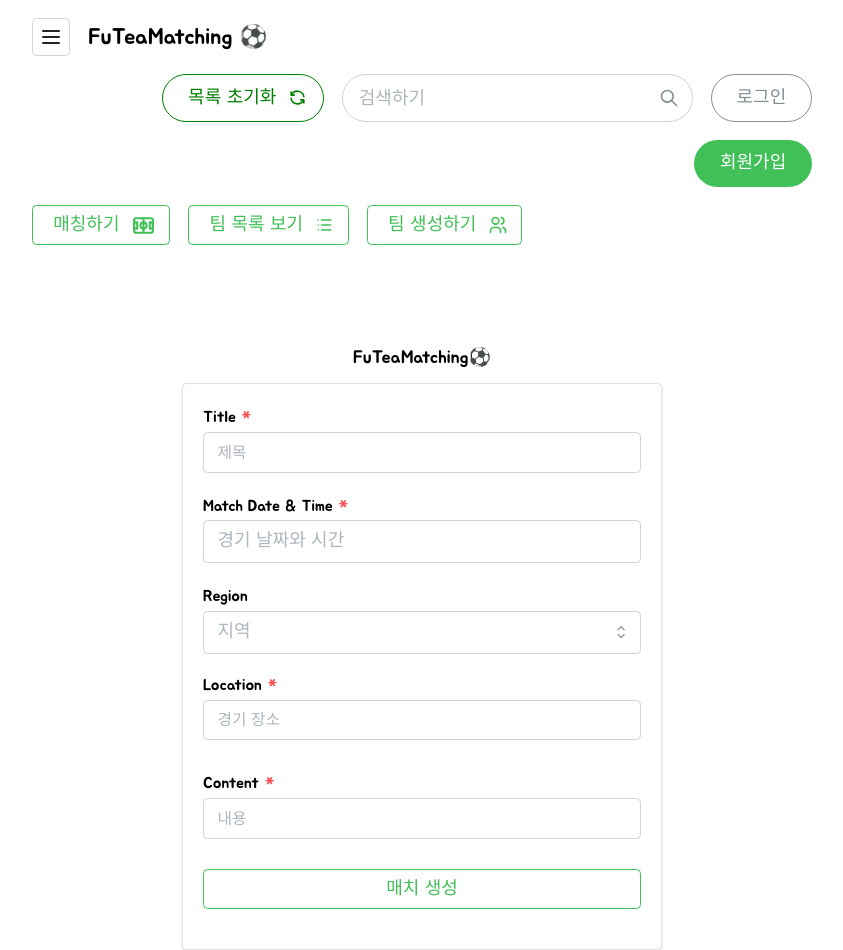
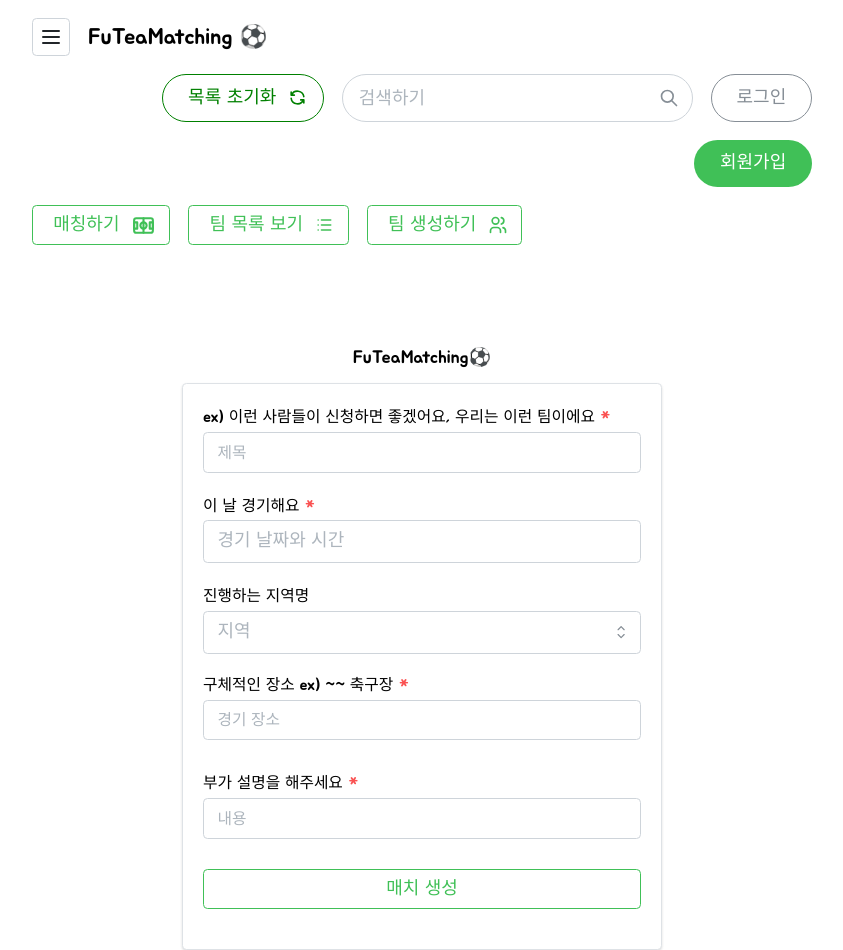
Before and after one commit to Ti-ki-ta-ka/futeamatching-web, a React (Vite) app: page /matches/create in a window 1280 px wide. Shown: the whole page, without its empty margins (218-1061 px from the left). Built offline with nearby package versions, Linux system fonts and the light colour scheme.

Commit message:
한글로 수정 및 alert 수정

```diff
--- a/src/components/MatchCreateInput.jsx
+++ b/src/components/MatchCreateInput.jsx
@@ -12,6 +12,23 @@ const MatchCreateInput = ({ createMatch }) => {
   const [location, setLocation] = useState('');
   const [content, setContent] = useState('');
   const navigate = useNavigate();
+
+  const options = [
+    { value: 'SEOUL', label: '서울' },
+    { value: 'BUSAN', label: '부산' },
+    { value: 'DAEGU', label: '대구' },
+    { value: 'INCHEON', label: '인천' },
+    { value: 'GWANGJU', label: '광주' },
+    { value: 'DAEJEON', label: '대전' },
+    { value: 'ULSAN', label: '울산' },
+    { value: 'SEJONG', label: '세종' },
+    { value: 'GYEONGGI', label: '경기' },
+    { value: 'GANGWON', label: '강원' },
+    { value: 'CHUNGCHEONG', label: '충청' },
+    { value: 'JEOLLA', label: '전라' },
+    { value: 'GYEONGSANG', label: '경상' },
+    { value: 'JEJU', label: '제주' }
+];
 
   const handleCreateMatch = async (event) => {
     event.preventDefault();
@@ -33,6 +50,16 @@ const MatchCreateInput = ({ createMatch }) => {
         content,
       });
       navigate('/main');
+      alert(`매치가 성공적으로 등록되었습니다!
+
+        누구와 붙게 될까요!?
+
+        매치 정보
+        제목 : ${title}
+        경기 날짜 : ${formattedDateTime}
+        지역 : ${regionsString}
+        장소 : ${location}
+        `)
     } catch (error) {
       console.error("매치 생성 실패", error);
     }
@@ -50,7 +77,7 @@ const MatchCreateInput = ({ createMatch }) => {
       <Text fw={500} ta="center">FuTeaMatching⚽</Text>
       <Paper shadow="xs" padding="md" withBorder style={{ marginTop: '10px', padding: '20px' }}>
         <TextInput
-          label="Title"
+          label="ex) 이런 사람들이 신청하면 좋겠어요, 우리는 이런 팀이에요"
           placeholder="제목"
           value={title}
           onChange={(e) => setTitle(e.target.value)}
@@ -59,7 +86,7 @@ const MatchCreateInput = ({ createMatch }) => {
         />
 
         <DateTimePicker
-          label="Match Date & Time"
+          label="이 날 경기해요"
           placeholder="경기 날짜와 시간"
           value={matchDateTime}
           onChange={setMatchDateTime}
@@ -69,31 +96,16 @@ const MatchCreateInput = ({ createMatch }) => {
         />
 
         <MultiSelect
-          label="Region"
+          label="진행하는 지역명"
           placeholder="지역"
-          data={[
-            'SEOUL',
-            'BUSAN',
-            'DAEGU',
-            'INCHEON',
-            'GWANGJU',
-            'DAEJEON',
-            'ULSAN',
-            'SEJONG',
-            'GYEONGGI',
-            'GANGWON',
-            'CHUNGCHEONG',
-            'JEOLLA',
-            'GYEONGSANG',
-            'JEJU'
-          ]}
+          data={options}
           value={region}
           onChange={setRegion}
           maxValues={1}
           mb="md"
         />
         <TextInput
-          label="Location"
+          label="구체적인 장소 ex) ~~ 축구장"
           placeholder="경기 장소"
           value={location}
           onChange={(e) => setLocation(e.target.value)}
@@ -101,7 +113,7 @@ const MatchCreateInput = ({ createMatch }) => {
           style={{ marginBottom: '30px' }}
         />
         <TextInput
-          label="Content"
+          label="부가 설명을 해주세요"
           placeholder="내용"
           value={content}
           onChange={(e) => setContent(e.target.value)}
```
